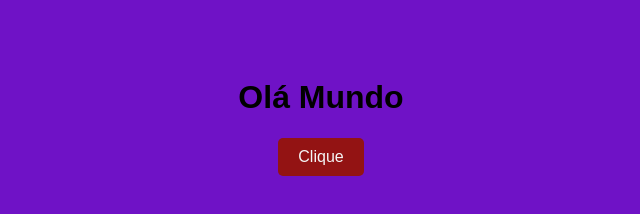
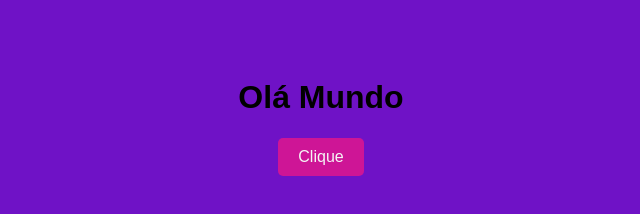
Before and after one commit to brenobrand/webdesign-breno, a plain HTML site: page index.html in a window 1280 px wide. Shown: the whole page, without its empty margins (319-959 px from the left). Drawn offline with Linux system fonts and the light colour scheme.

Commit message:
mudamos a cor do background style.css

```diff
--- a/style.css
+++ b/style.css
@@ -6,7 +6,7 @@ body {
 }
 button {
     padding: 10px 20px;
-    background-color: rgb(147, 19, 19);
+    background-color: rgb(206, 21, 150);
     border: none;
     color: whitesmoke;
     font-size: 16px;
```
